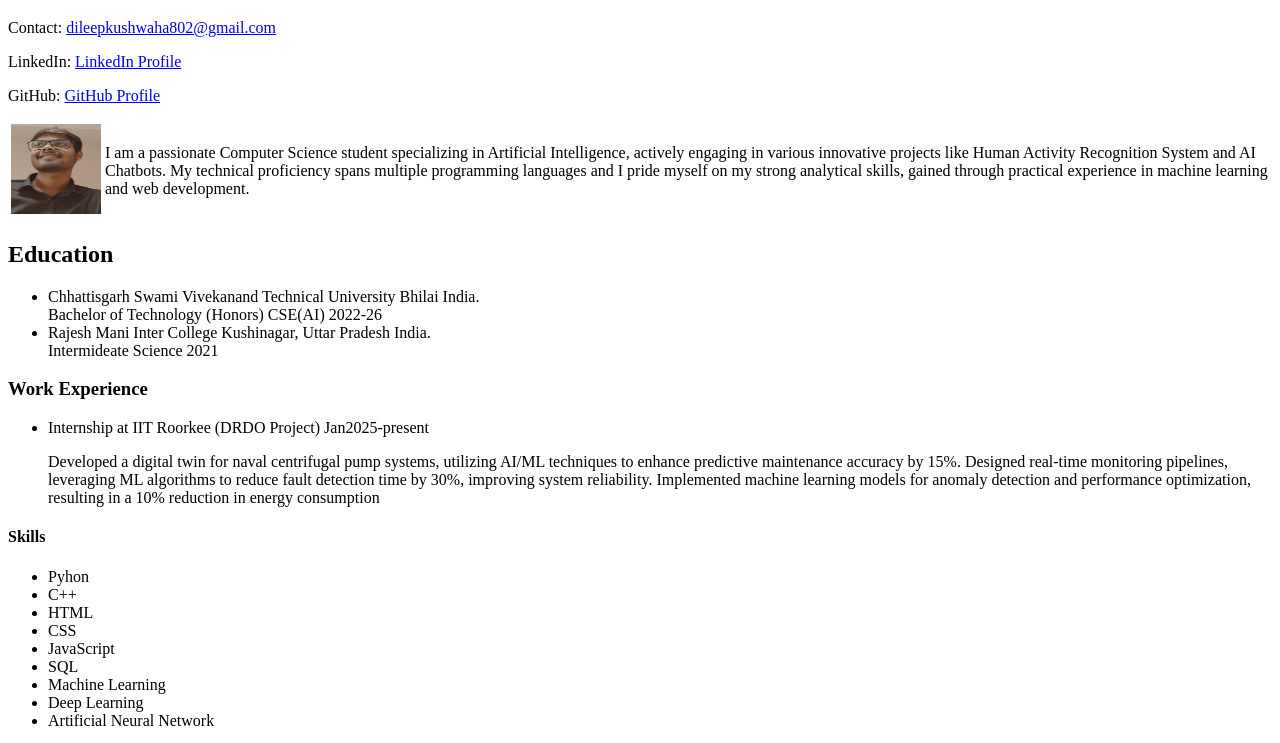
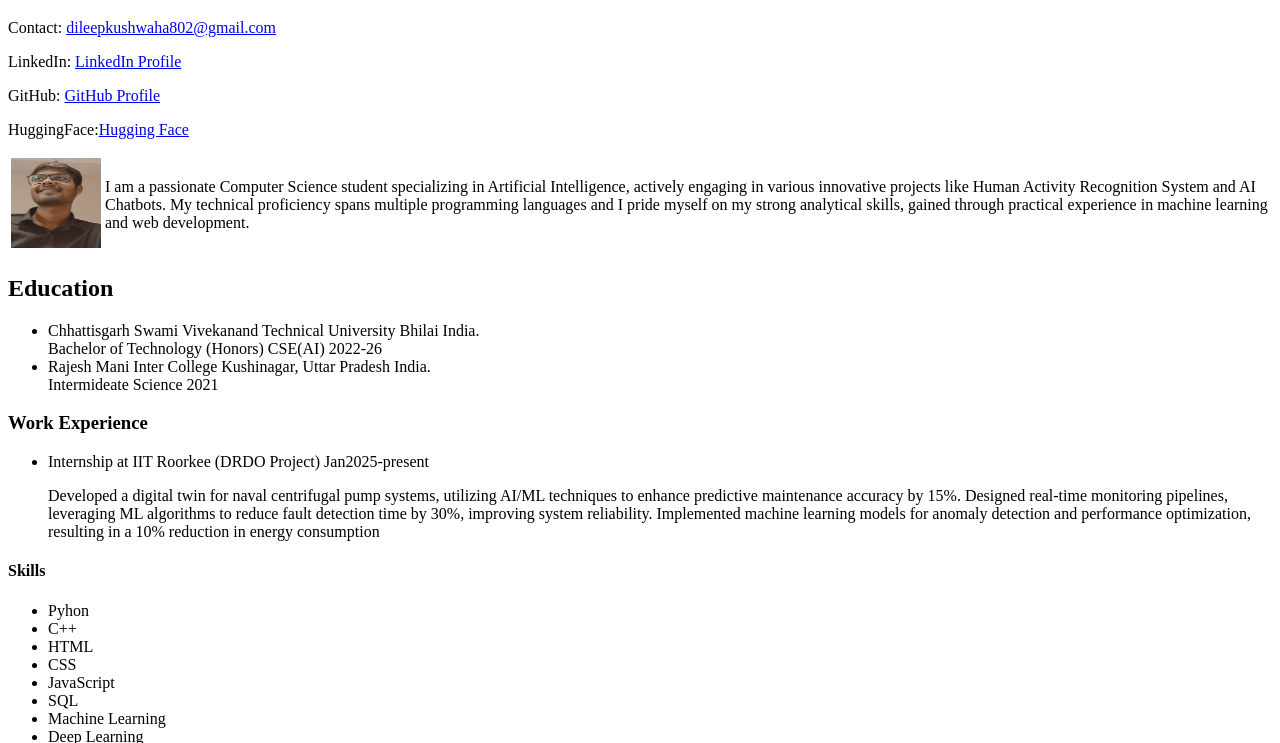
Before and after one commit to DileepKushwah/portfolio, a plain HTML site: page index.html in a window 1280 px wide. Shown: the part 61-804 px from the top of the page. Drawn offline with Linux system fonts and the light colour scheme.

Commit message:
index.html

```diff
--- a/index.html
+++ b/index.html
@@ -11,6 +11,7 @@
         <p>Contact: <a href="mailto:dileepkushwaha802@gmail.com">dileepkushwaha802@gmail.com</a></p>
          <p>LinkedIn: <a href="https://www.linkedin.com/in/dileep-kushwaha-b70a82263/" target="_blank">LinkedIn Profile</a></p>
          <p>GitHub: <a href="https://github.com/DileepKushwah/" target="_blank">GitHub Profile</a></p>
+        <p>HuggingFace:<a href="https://huggingface.co/dileep32" target=_blank">Hugging Face</a></p>
 
         <table>
             <tr>
```
